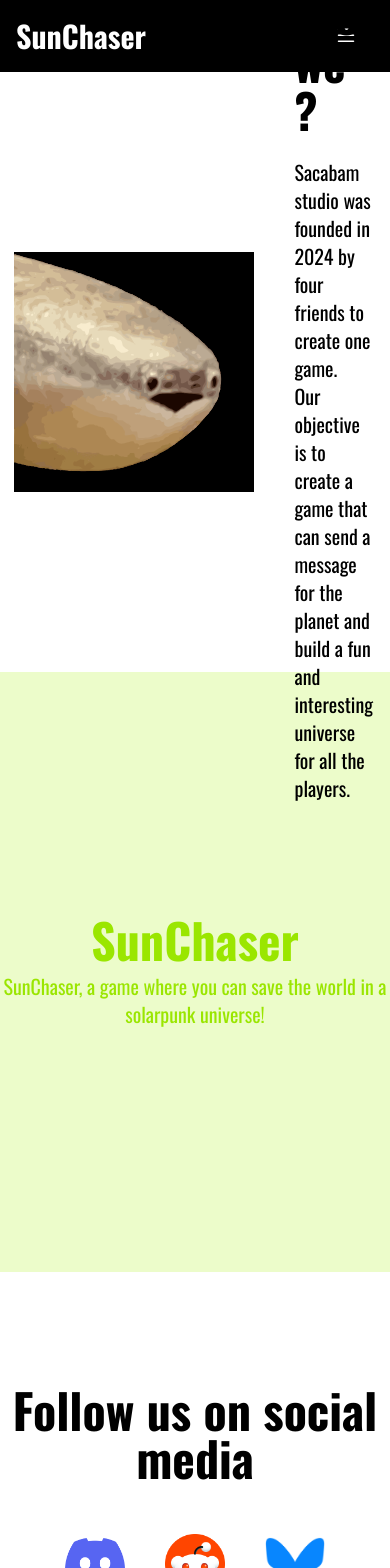
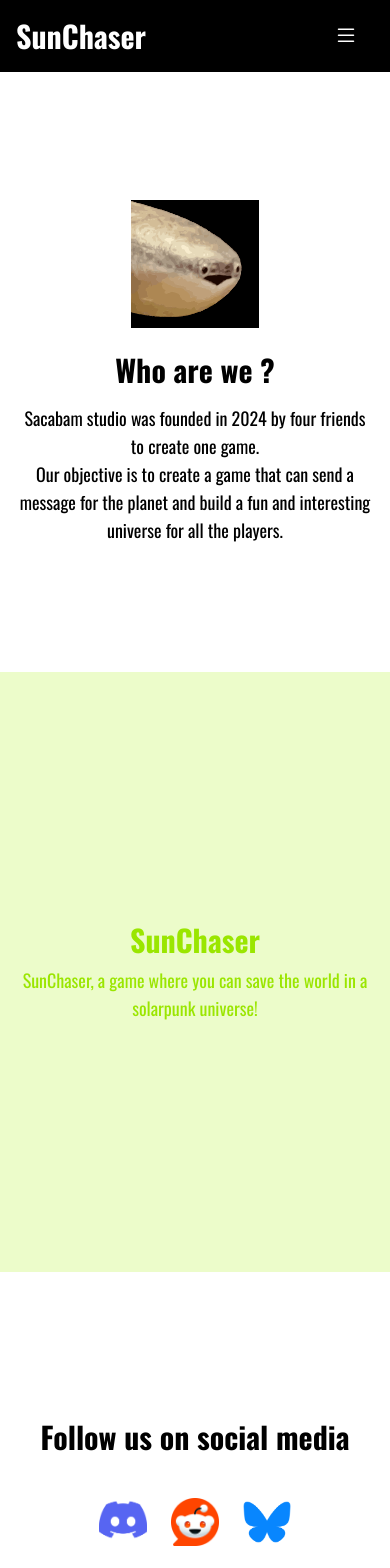
Before and after one commit to EIP-SunChaser/SunChaser-Website, a React (Vite) app: page /about-us in a window 390 px wide. Shown: the top 1568 px of the page. Built offline with nearby package versions, Linux system fonts and the light colour scheme.

Commit message:
[ADD] Better mobile view for about us page

```diff
--- a/src/pages/aboutUs/index.tsx
+++ b/src/pages/aboutUs/index.tsx
@@ -4,33 +4,33 @@
     const { t } = useTranslation();
     return (
         <div>
-            <section className="h-150 flex items-center justify-center bg-white text-black gap-10 px-10">
-                <img src="/sacabam.svg" alt="Logo" className="w-60 h-auto object-contain" />
-                <div className="space-y-6 max-w-xl">
-                    <p className="font-oswald-bold text-5xl">{t('about.title')}</p>
-                    <p className="font-oswald text-xl whitespace-pre-line">
+            <section className="h-150 flex flex-col md:flex-row items-center justify-center bg-white text-black gap-6 md:gap-10 px-4 md:px-10 py-8 md:py-0">
+                <img src="/sacabam.svg" alt="Logo" className="w-32 md:w-60 h-auto object-contain" />
+                <div className="space-y-4 md:space-y-6 max-w-xl text-center md:text-left">
+                    <p className="font-oswald-bold text-3xl md:text-5xl">{t('about.title')}</p>
+                    <p className="font-oswald text-lg md:text-xl whitespace-pre-line">
                         {t('about.description')}
                     </p>
                 </div>
             </section>
-            <section className="h-150 grid place-items-center bg-lime-100 text-lime-400">
-                <div className="text-center space-y-2">
-                <p className="font-oswald-bold text-5xl">{t('home.title')}</p>
-                <p className="font-oswald text-xl ">{t('home.description')}</p>
+            <section className="h-150 grid place-items-center bg-lime-100 text-lime-400 px-4">
+                <div className="text-center space-y-2 max-w-4xl">
+                <p className="font-oswald-bold text-3xl md:text-5xl">{t('home.title')}</p>
+                <p className="font-oswald text-lg md:text-xl">{t('home.description')}</p>
                 </div>
             </section>
-            <section className="h-100 grid place-items-center bg-white text-black">
-                <div className="text-center space-y-2">
-                    <p className="font-oswald-bold text-5xl py-10">{t('footer.social')}</p>
-                    <div className="flex items-center justify-center gap-10">
-                        <a href='https://discord.gg/h63gQUYfcA' target="_blank">
-                            <img className="w-15 h-auto" src='/discordLogo.png'></img>
+            <section className="h-100 grid place-items-center bg-white text-black px-4">
+                <div className="text-center space-y-4 md:space-y-2">
+                    <p className="font-oswald-bold text-3xl md:text-5xl py-6 md:py-10">{t('footer.social')}</p>
+                    <div className="flex items-center justify-center gap-6 md:gap-10">
+                        <a href='https://discord.gg/h63gQUYfcA' target="_blank" rel="noopener noreferrer">
+                            <img className="w-12 md:w-15 h-auto" src='/discordLogo.png' alt="Discord" />
                         </a>
-                        <a href='https://www.reddit.com/user/Sea-Principle6716/' target="_blank">
-                            <img className="w-15 h-auto" src='/redditLogo.png'></img>
+                        <a href='https://www.reddit.com/user/Sea-Principle6716/' target="_blank" rel="noopener noreferrer">
+                            <img className="w-12 md:w-15 h-auto" src='/redditLogo.png' alt="Reddit" />
                         </a>
-                        <a href='https://bsky.app/profile/sunchasergame.bsky.social' target="_blank">
-                            <img className="w-15 h-auto" src='/blueskyLogo.png'></img>
+                        <a href='https://bsky.app/profile/sunchasergame.bsky.social' target="_blank" rel="noopener noreferrer">
+                            <img className="w-12 md:w-15 h-auto" src='/blueskyLogo.png' alt="Bluesky" />
                         </a>
                     </div>
                 </div>
```
